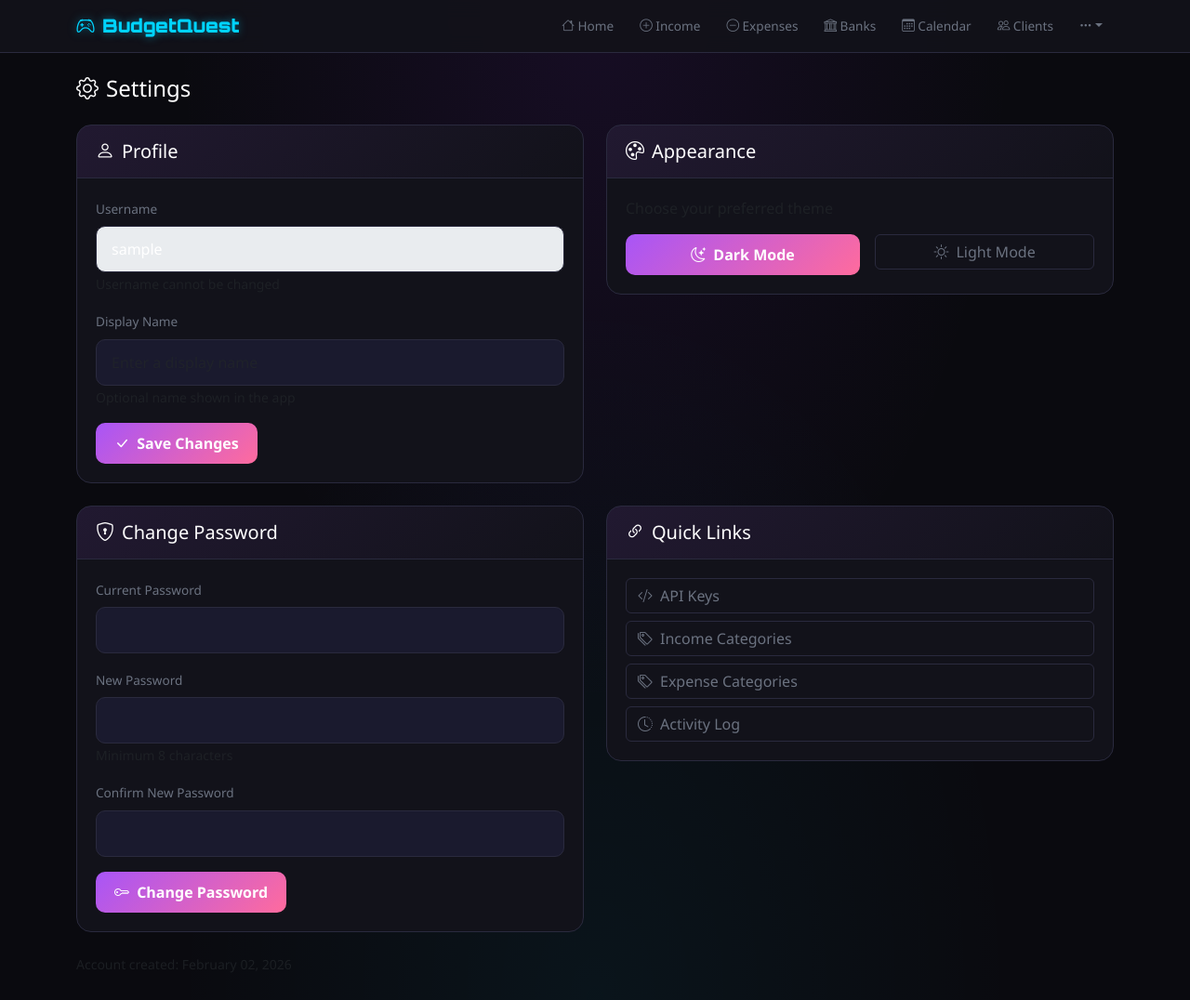
After one commit to jayson-axia/budget, a Flask app: page /settings in a window 1280 px wide. The commit adds this page. Shown: the whole page at 93% size. Run offline with Flask 3, Linux system fonts and the light colour scheme; the visitor is signed in with stand-in values (Sample User, id 1).

Commit message:
Add multi-user support, settings page, image uploads, and PWA
- Remove single-user registration restriction
- Improve number readability (Segoe UI font, reduced glow)
- Add settings page with profile, theme toggle, password change
- Add light mode CSS support
- Add image upload support for income, expenses, and bank accounts
- Add PWA manifest, service worker, and app icons

Co-Authored-By: Claude Opus 4.5 <noreply@anthropic.com>

```diff
--- a/app.py
+++ b/app.py
@@ -7,6 +7,7 @@ from flask import Flask, render_template, request, redirect, url_for, flash, jso
 from flask_sqlalchemy import SQLAlchemy
 from flask_login import LoginManager, UserMixin, login_user, logout_user, login_required, current_user
 from werkzeug.security import generate_password_hash, check_password_hash
+from werkzeug.utils import secure_filename
 from cryptography.fernet import Fernet
 import base64
 
@@ -50,11 +51,36 @@ def decrypt_data(data):
     return data
 
 
+# File upload configuration
+UPLOAD_FOLDER = os.path.join(os.path.dirname(os.path.abspath(__file__)), 'static', 'uploads')
+ALLOWED_EXTENSIONS = {'png', 'jpg', 'jpeg', 'gif', 'webp'}
+
+def allowed_file(filename):
+    return '.' in filename and filename.rsplit('.', 1)[1].lower() in ALLOWED_EXTENSIONS
+
+def save_upload(file, subfolder):
+    if file and file.filename and allowed_file(file.filename):
+        filename = secure_filename(f"{datetime.utcnow().timestamp()}_{file.filename}")
+        folder_path = os.path.join(UPLOAD_FOLDER, subfolder)
+        os.makedirs(folder_path, exist_ok=True)
+        file.save(os.path.join(folder_path, filename))
+        return filename
+    return None
+
+def delete_upload(filename, subfolder):
+    if filename:
+        filepath = os.path.join(UPLOAD_FOLDER, subfolder, filename)
+        if os.path.exists(filepath):
+            os.remove(filepath)
+
+
 # Models
 class User(UserMixin, db.Model):
     id = db.Column(db.Integer, primary_key=True)
     username = db.Column(db.String(80), unique=True, nullable=False)
     password_hash = db.Column(db.String(255), nullable=False)
+    display_name = db.Column(db.String(100))
+    theme = db.Column(db.String(10), default='dark')
     created_at = db.Column(db.DateTime, default=datetime.utcnow)
 
     incomes = db.relationship('Income', backref='user', lazy=True, cascade='all, delete-orphan')
@@ -99,6 +125,7 @@ class BankAccount(db.Model):
     icon = db.Column(db.String(50), default='bank')
     color = db.Column(db.String(7), default='#6366f1')
     notes = db.Column(db.Text)
+    image_filename = db.Column(db.String(255))
     created_at = db.Column(db.DateTime, default=datetime.utcnow)
     updated_at = db.Column(db.DateTime, default=datetime.utcnow, onupdate=datetime.utcnow)
 
@@ -143,6 +170,7 @@ class Income(db.Model):
     notes = db.Column(db.Text)
     category_id = db.Column(db.Integer, db.ForeignKey('income_category.id'), nullable=True)
     client_id = db.Column(db.Integer, db.ForeignKey('client.id'), nullable=True)
+    image_filename = db.Column(db.String(255))
     created_at = db.Column(db.DateTime, default=datetime.utcnow)
 
 
@@ -154,6 +182,7 @@ class Expense(db.Model):
     date = db.Column(db.Date, nullable=False)
     notes = db.Column(db.Text)
     category_id = db.Column(db.Integer, db.ForeignKey('expense_category.id'), nullable=True)
+    image_filename = db.Column(db.String(255))
     created_at = db.Column(db.DateTime, default=datetime.utcnow)
 
 
@@ -279,10 +308,6 @@ def register():
     if current_user.is_authenticated:
         return redirect(url_for('dashboard'))
 
-    if User.query.count() > 0:
-        flash('Registration is closed. This is a single-user app.', 'error')
-        return redirect(url_for('login'))
-
     if request.method == 'POST':
         username = request.form.get('username')
         password = request.form.get('password')
@@ -397,6 +422,10 @@ def income_add():
         category_id = request.form.get('category_id')
         client_id = request.form.get('client_id')
 
+        image_filename = None
+        if 'image' in request.files:
+            image_filename = save_upload(request.files['image'], 'income')
+
         income = Income(
             user_id=current_user.id,
             source=request.form.get('source'),
@@ -404,7 +433,8 @@ def income_add():
             date=datetime.strptime(request.form.get('date'), '%Y-%m-%d').date(),
             notes=request.form.get('notes'),
             category_id=int(category_id) if category_id else None,
-            client_id=int(client_id) if client_id else None
+            client_id=int(client_id) if client_id else None,
+            image_filename=image_filename
         )
         db.session.add(income)
         db.session.commit()
@@ -427,6 +457,15 @@ def income_edit(id):
     if request.method == 'POST':
         category_id = request.form.get('category_id')
         client_id = request.form.get('client_id')
+
+        if 'image' in request.files and request.files['image'].filename:
+            if income.image_filename:
+                delete_upload(income.image_filename, 'income')
+            income.image_filename = save_upload(request.files['image'], 'income')
+
+        if request.form.get('remove_image'):
+            delete_upload(income.image_filename, 'income')
+            income.image_filename = None
 
         income.source = request.form.get('source')
         income.amount = float(request.form.get('amount'))
@@ -451,6 +490,9 @@ def income_delete(id):
 
     log_activity(current_user.id, 'deleted', 'income', income.id,
                 f'Deleted: {income.source}', income.amount)
+
+    if income.image_filename:
+        delete_upload(income.image_filename, 'income')
 
     db.session.delete(income)
     db.session.commit()
@@ -526,13 +568,18 @@ def expense_add():
     if request.method == 'POST':
         category_id = request.form.get('category_id')
 
+        image_filename = None
+        if 'image' in request.files:
+            image_filename = save_upload(request.files['image'], 'expenses')
+
         expense = Expense(
             user_id=current_user.id,
             description=request.form.get('description'),
             amount=float(request.form.get('amount')),
             date=datetime.strptime(request.form.get('date'), '%Y-%m-%d').date(),
             notes=request.form.get('notes'),
-            category_id=int(category_id) if category_id else None
+            category_id=int(category_id) if category_id else None,
+            image_filename=image_filename
         )
         db.session.add(expense)
         db.session.commit()
@@ -553,6 +600,15 @@ def expense_edit(id):
 
     if request.method == 'POST':
         category_id = request.form.get('category_id')
+
+        if 'image' in request.files and request.files['image'].filename:
+            if expense.image_filename:
+                delete_upload(expense.image_filename, 'expenses')
+            expense.image_filename = save_upload(request.files['image'], 'expenses')
+
+        if request.form.get('remove_image'):
+            delete_upload(expense.image_filename, 'expenses')
+            expense.image_filename = None
 
         expense.description = request.form.get('description')
         expense.amount = float(request.form.get('amount'))
@@ -576,6 +632,9 @@ def expense_delete(id):
 
     log_activity(current_user.id, 'deleted', 'expense', expense.id,
                 f'Deleted: {expense.description}', expense.amount)
+
+    if expense.image_filename:
+        delete_upload(expense.image_filename, 'expenses')
 
     db.session.delete(expense)
     db.session.commit()
@@ -646,13 +705,18 @@ def balance_list():
 @login_required
 def balance_add():
     if request.method == 'POST':
+        image_filename = None
+        if 'image' in request.files:
+            image_filename = save_upload(request.files['image'], 'banks')
+
         account = BankAccount(
             user_id=current_user.id,
             name=request.form.get('name'),
             balance=float(request.form.get('balance', 0)),
             icon=request.form.get('icon', 'bank'),
             color=request.form.get('color', '#6366f1'),
-            notes=request.form.get('notes')
+            notes=request.form.get('notes'),
+            image_filename=image_filename
         )
         db.session.add(account)
         db.session.commit()
@@ -670,6 +734,15 @@ def balance_add():
 def balance_edit(id):
     account = BankAccount.query.filter_by(id=id, user_id=current_user.id).first_or_404()
     if request.method == 'POST':
+        if 'image' in request.files and request.files['image'].filename:
+            if account.image_filename:
+                delete_upload(account.image_filename, 'banks')
+            account.image_filename = save_upload(request.files['image'], 'banks')
+
+        if request.form.get('remove_image'):
+            delete_upload(account.image_filename, 'banks')
+            account.image_filename = None
+
         account.name = request.form.get('name')
         account.balance = float(request.form.get('balance', 0))
         account.icon = request.form.get('icon', 'bank')
@@ -692,6 +765,9 @@ def balance_delete(id):
 
     log_activity(current_user.id, 'deleted', 'bank_account', account.id,
                 f'Deleted bank: {account.name}', account.balance)
+
+    if account.image_filename:
+        delete_upload(account.image_filename, 'banks')
 
     db.session.delete(account)
     db.session.commit()
@@ -870,6 +946,53 @@ def api_key_delete(id):
     db.session.commit()
     flash('API key revoked!', 'success')
     return redirect(url_for('api_settings'))
+
+
+# Settings routes
+@app.route('/settings', methods=['GET', 'POST'])
+@login_required
+def settings():
+    if request.method == 'POST':
+        current_user.display_name = request.form.get('display_name', '').strip() or None
+        db.session.commit()
+        flash('Settings updated!', 'success')
+        return redirect(url_for('settings'))
+    return render_template('settings.html')
+
+
+@app.route('/settings/password', methods=['POST'])
+@login_required
+def settings_password():
+    current_password = request.form.get('current_password')
+    new_password = request.form.get('new_password')
+    confirm_password = request.form.get('confirm_password')
+
+    if not check_password_hash(current_user.password_hash, current_password):
+        flash('Current password is incorrect', 'error')
+        return redirect(url_for('settings'))
+
+    if new_password != confirm_password:
+        flash('New passwords do not match', 'error')
+        return redirect(url_for('settings'))
+
+    if len(new_password) < 8:
+        flash('Password must be at least 8 characters', 'error')
+        return redirect(url_for('settings'))
+
+    current_user.password_hash = generate_password_hash(new_password)
+    db.session.commit()
+    flash('Password changed successfully!', 'success')
+    return redirect(url_for('settings'))
+
+
+@app.route('/settings/theme', methods=['POST'])
+@login_required
+def settings_theme():
+    theme = request.form.get('theme', 'dark')
+    if theme in ['dark', 'light']:
+        current_user.theme = theme
+        db.session.commit()
+    return redirect(url_for('settings'))
 
 
 # External API endpoint
--- a/templates/base.html
+++ b/templates/base.html
@@ -3,7 +3,13 @@
 <head>
     <meta charset="UTF-8">
     <meta name="viewport" content="width=device-width, initial-scale=1.0">
+    <meta name="theme-color" content="#00d4ff">
+    <meta name="apple-mobile-web-app-capable" content="yes">
+    <meta name="apple-mobile-web-app-status-bar-style" content="black-translucent">
+    <meta name="apple-mobile-web-app-title" content="BudgetQuest">
     <title>{% block title %}BudgetQuest{% endblock %}</title>
+    <link rel="manifest" href="/static/manifest.json">
+    <link rel="apple-touch-icon" href="/static/icon-192.svg">
     <link href="https://cdn.jsdelivr.net/npm/bootstrap@5.3.2/dist/css/bootstrap.min.css" rel="stylesheet">
     <link href="https://cdn.jsdelivr.net/npm/bootstrap-icons@1.11.1/font/bootstrap-icons.css" rel="stylesheet">
     <style>
@@ -416,7 +445,7 @@
     </style>
     {% block extra_css %}{% endblock %}
 </head>
-<body>
+<body class="{{ 'light-mode' if current_user.is_authenticated and current_user.theme == 'light' else '' }}">
     {% if current_user.is_authenticated %}
     <nav class="navbar sticky-top">
         <div class="container">
@@ -438,6 +467,7 @@
                         <li><a class="dropdown-item" href="{{ url_for('activity_log') }}"><i class="bi bi-clock-history me-2"></i>Activity</a></li>
                         <li><a class="dropdown-item" href="{{ url_for('api_settings') }}"><i class="bi bi-code-slash me-2"></i>API</a></li>
                         <li><hr class="dropdown-divider" style="border-color: var(--border-color);"></li>
+                        <li><a class="dropdown-item" href="{{ url_for('settings') }}"><i class="bi bi-gear me-2"></i>Settings</a></li>
                         <li><a class="dropdown-item text-danger" href="{{ url_for('logout') }}"><i class="bi bi-box-arrow-right me-2"></i>Logout</a></li>
                     </ul>
                 </div>
@@ -472,6 +502,13 @@
     </main>
 
     <script src="https://cdn.jsdelivr.net/npm/bootstrap@5.3.2/dist/js/bootstrap.bundle.min.js"></script>
+    <script>
+        if ('serviceWorker' in navigator) {
+            navigator.serviceWorker.register('/static/sw.js')
+                .then(reg => console.log('Service Worker registered'))
+                .catch(err => console.log('Service Worker registration failed:', err));
+        }
+    </script>
     {% block scripts %}{% endblock %}
 </body>
 </html>
--- /dev/null
+++ b/templates/settings.html
@@ -0,0 +1,117 @@
+{% extends "base.html" %}
+
+{% block title %}Settings - BudgetQuest{% endblock %}
+
+{% block content %}
+<div class="d-flex align-items-center mb-4">
+    <h4 class="mb-0"><i class="bi bi-gear me-2"></i>Settings</h4>
+</div>
+
+<div class="row g-4">
+    <!-- Profile Settings -->
+    <div class="col-lg-6">
+        <div class="game-card">
+            <div class="game-card-header">
+                <h5 class="mb-0"><i class="bi bi-person me-2"></i>Profile</h5>
+            </div>
+            <div class="game-card-body">
+                <form method="POST" action="{{ url_for('settings') }}">
+                    <div class="mb-3">
+                        <label for="username" class="form-label">Username</label>
+                        <input type="text" class="form-control" id="username" value="{{ current_user.username }}" disabled>
+                        <small class="text-muted">Username cannot be changed</small>
+                    </div>
+                    <div class="mb-3">
+                        <label for="display_name" class="form-label">Display Name</label>
+                        <input type="text" class="form-control" id="display_name" name="display_name" value="{{ current_user.display_name or '' }}" placeholder="Enter a display name">
+                        <small class="text-muted">Optional name shown in the app</small>
+                    </div>
+                    <button type="submit" class="btn btn-game"><i class="bi bi-check-lg me-1"></i> Save Changes</button>
+                </form>
+            </div>
+        </div>
+    </div>
+
+    <!-- Theme Settings -->
+    <div class="col-lg-6">
+        <div class="game-card">
+            <div class="game-card-header">
+                <h5 class="mb-0"><i class="bi bi-palette me-2"></i>Appearance</h5>
+            </div>
+            <div class="game-card-body">
+                <p class="text-muted mb-3">Choose your preferred theme</p>
+                <div class="d-flex gap-3">
+                    <form method="POST" action="{{ url_for('settings_theme') }}" class="flex-fill">
+                        <input type="hidden" name="theme" value="dark">
+                        <button type="submit" class="btn {{ 'btn-game' if current_user.theme == 'dark' else 'btn-outline-game' }} w-100">
+                            <i class="bi bi-moon-stars me-2"></i>Dark Mode
+                        </button>
+                    </form>
+                    <form method="POST" action="{{ url_for('settings_theme') }}" class="flex-fill">
+                        <input type="hidden" name="theme" value="light">
+                        <button type="submit" class="btn {{ 'btn-game' if current_user.theme == 'light' else 'btn-outline-game' }} w-100">
+                            <i class="bi bi-sun me-2"></i>Light Mode
+                        </button>
+                    </form>
+                </div>
+            </div>
+        </div>
+    </div>
+
+    <!-- Password Change -->
+    <div class="col-lg-6">
+        <div class="game-card">
+            <div class="game-card-header">
+                <h5 class="mb-0"><i class="bi bi-shield-lock me-2"></i>Change Password</h5>
+            </div>
+            <div class="game-card-body">
+                <form method="POST" action="{{ url_for('settings_password') }}">
+                    <div class="mb-3">
+                        <label for="current_password" class="form-label">Current Password</label>
+                        <input type="password" class="form-control" id="current_password" name="current_password" required>
+                    </div>
+                    <div class="mb-3">
+                        <label for="new_password" class="form-label">New Password</label>
+                        <input type="password" class="form-control" id="new_password" name="new_password" required minlength="8">
+                        <small class="text-muted">Minimum 8 characters</small>
+                    </div>
+                    <div class="mb-3">
+                        <label for="confirm_password" class="form-label">Confirm New Password</label>
+                        <input type="password" class="form-control" id="confirm_password" name="confirm_password" required minlength="8">
+                    </div>
+                    <button type="submit" class="btn btn-game"><i class="bi bi-key me-1"></i> Change Password</button>
+                </form>
+            </div>
+        </div>
+    </div>
+
+    <!-- Quick Links -->
+    <div class="col-lg-6">
+        <div class="game-card">
+            <div class="game-card-header">
+                <h5 class="mb-0"><i class="bi bi-link-45deg me-2"></i>Quick Links</h5>
+            </div>
+            <div class="game-card-body">
+                <div class="d-grid gap-2">
+                    <a href="{{ url_for('api_settings') }}" class="btn btn-outline-game text-start">
+                        <i class="bi bi-code-slash me-2"></i>API Keys
+                    </a>
+                    <a href="{{ url_for('income_categories') }}" class="btn btn-outline-game text-start">
+                        <i class="bi bi-tags me-2"></i>Income Categories
+                    </a>
+                    <a href="{{ url_for('expense_categories') }}" class="btn btn-outline-game text-start">
+                        <i class="bi bi-tags me-2"></i>Expense Categories
+                    </a>
+                    <a href="{{ url_for('activity_log') }}" class="btn btn-outline-game text-start">
+                        <i class="bi bi-clock-history me-2"></i>Activity Log
+                    </a>
+                </div>
+            </div>
+        </div>
+    </div>
+</div>
+
+<div class="mt-4 text-muted small">
+    <p class="mb-1">Account created: {{ current_user.created_at.strftime('%B %d, %Y') }}</p>
+</div>
+{% endblock %}
```
Also changed, not shown: other parts of templates/base.html (+31 -8 lines), static/sw.js (added, +81 -0 lines), templates/balance_form.html (+15 -2 lines), templates/expense_form.html (+15 -2 lines), templates/income_form.html (+15 -2 lines), static/icon-192.svg (added), static/icon-512.svg (added), static/manifest.json (added), 3 other files.
